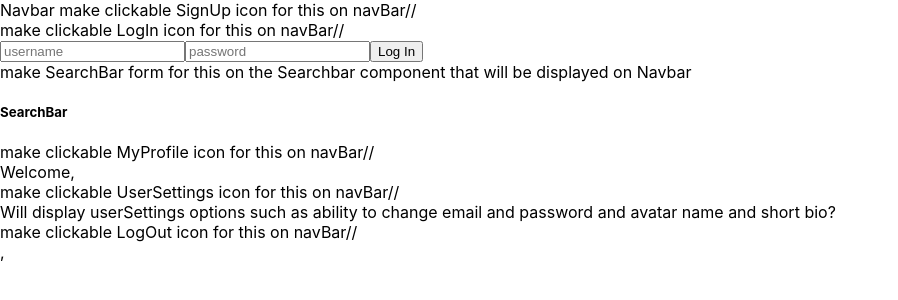
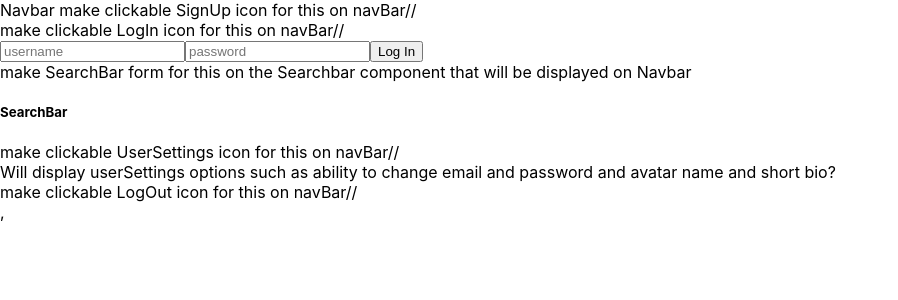
Before and after one commit to stefanosu/TheRefugeeProject, a React (Create React App) app in the folder refugee-forum/: page / in a window 1280 px wide. Shown: the top 300 px of the page, without its empty margins (0-898 px from the left). Built offline with nearby package versions, Linux system fonts and the light colour scheme; no server answers.

Commit message:
added functionality

```diff
--- a/refugee-forum/src/container/navBar.js
+++ b/refugee-forum/src/container/navBar.js
@@ -3,22 +3,21 @@ import SearchBar from './SearchBar';
 import SignUp from './SignUp';
 import LogIn from '../presentational/LogIn';
 import UserSettings from '../presentational/UserSettings';
-import MyProfile from '../presentational/MyProfile'
 import LogOut from '../presentational/LogOut';
 
 class NavBar extends React.Component {
 
-
     render() {
-        return ( <div>
-            Navbar
-            make clickable SignUp icon for this on navBar// <SignUp/>
-            make clickable LogIn icon for this on navBar//<LogIn/>
-            make SearchBar form for this on the Searchbar component that will be displayed on Navbar<SearchBar/>
-            make clickable MyProfile icon for this on navBar// <MyProfile/>
-            make clickable UserSettings icon for this on navBar// <UserSettings/>
-            make clickable LogOut icon for this on navBar// <LogOut/>
-            </div>);
+        return (
+            <div>
+                Navbar
+                make clickable SignUp icon for this on navBar// <SignUp/>
+                make clickable LogIn icon for this on navBar//<LogIn />
+                make SearchBar form for this on the Searchbar component that will be displayed on Navbar<SearchBar/>
+                make clickable UserSettings icon for this on navBar// <UserSettings/>
+                make clickable LogOut icon for this on navBar// <LogOut/>
+                </div>
+        );
     }
 }
 export default NavBar;
--- a/refugee-forum/src/presentational/myProfile.js
+++ b/refugee-forum/src/presentational/myProfile.js
@@ -1,30 +1,30 @@
-import React from 'react';
+// import React from 'react';
 
 
-class MyProfile extends React.Component {
+// class MyProfile extends React.Component {
 
-    state = {
-        username: ''
-    }
+//     state = {
+//         username: ''
+//     }
 
-    componentDidMount() {
-        fetch('http://localhost:3000/myprofile', {
-            headers: {
-                Authorization: localStorage.token
-            }
-        })
-            .then(resp => resp.json())
-            .then(profileData => {
-                this.setState({username: profileData.username});
-            })
-        }
+//     componentDidMount() {
+//         fetch('http://localhost:3000/myprofile', {
+//             headers: {
+//                 Authorization: localStorage.token
+//             }
+//         })
+//             .then(resp => resp.json())
+//             .then(profileData => {
+//                 this.setState({username: profileData.username});
+//             })
+//         }
 
-    render() {
-        return (
-            <div>
-            Welcome, {this.state.username}
-            </div> );
-    }
-}
+//     render() {
+//         return (
+//             <div>
+//             Welcome, {this.state.username}
+//             </div> );
+//     }
+// }
 
-export default MyProfile;
+// export default MyProfile;
```
